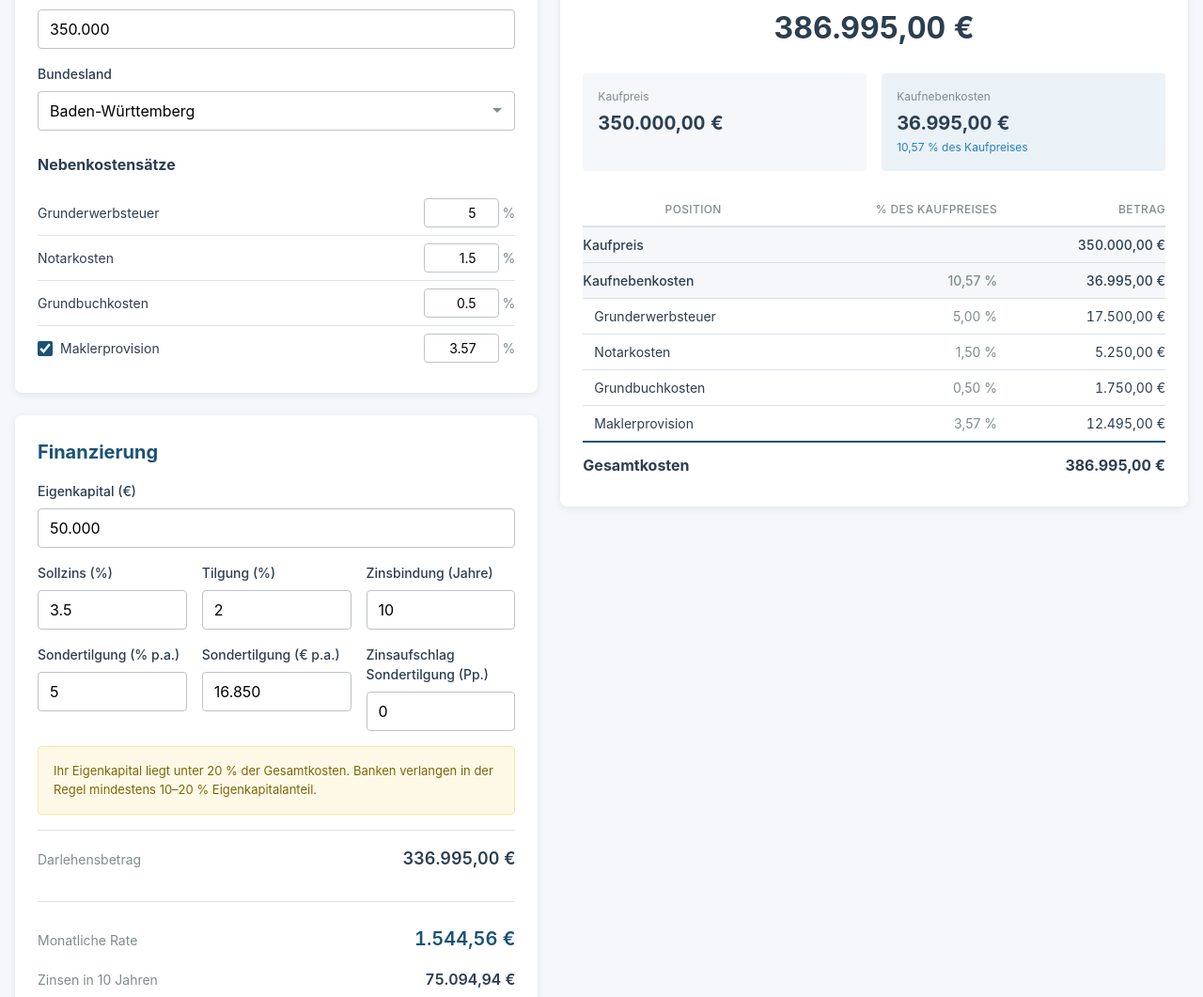
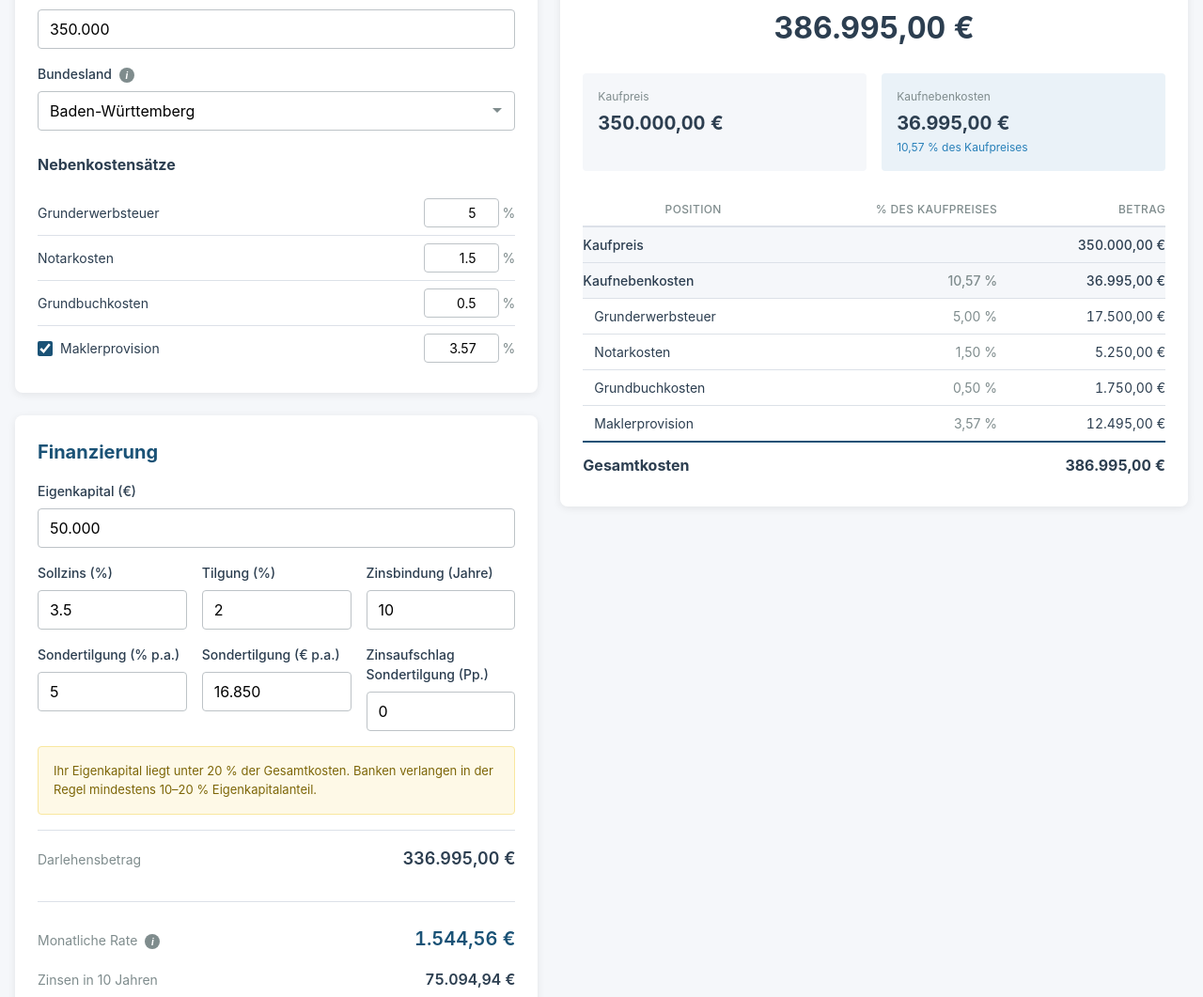
Before and after one commit to PhilippMeissner/immo-calc, an Angular app: page / in a window 1280 px wide. Shown: the part 219-1280 px from the top of the page at 94% size. Built offline with nearby package versions, Linux system fonts and the light colour scheme.

Commit message:
Add info tooltips for monthly rate and Bundesland
Hoverable/focusable info icons explain how the monthly rate is
calculated and why the Bundesland selection is required for
accurate cost computation.

```diff
--- a/src/app/components/cost-input/cost-input.html
+++ b/src/app/components/cost-input/cost-input.html
@@ -16,7 +16,13 @@
   </div>
 
   <div class="form-group">
-    <label for="bundesland">Bundesland</label>
+    <label for="bundesland">
+      Bundesland
+      <span class="info-tooltip" tabindex="0">
+        <span class="info-icon">i</span>
+        <span class="info-tooltip-text">Die Grunderwerbsteuer und übliche Maklergebühren variieren je nach Bundesland. Die Auswahl ermöglicht eine genaue Berechnung der Kaufnebenkosten.</span>
+      </span>
+    </label>
     <select id="bundesland" [value]="selectedBundesland().code" (change)="onBundeslandChange($any($event.target).value)">
       @for (bl of bundeslaender(); track bl.code) {
         <option [value]="bl.code">{{ bl.name }}</option>
--- a/src/app/components/cost-input/cost-input.scss
+++ b/src/app/components/cost-input/cost-input.scss
@@ -114,3 +114,49 @@ h3 {
     }
   }
 }
+
+.info-tooltip {
+  position: relative;
+  display: inline-block;
+  margin-left: 0.25rem;
+  cursor: help;
+
+  .info-icon {
+    display: inline-flex;
+    align-items: center;
+    justify-content: center;
+    width: 1rem;
+    height: 1rem;
+    border-radius: 50%;
+    background: var(--color-text-light);
+    color: #fff;
+    font-size: 0.625rem;
+    font-weight: 700;
+    font-style: italic;
+    line-height: 1;
+    vertical-align: middle;
+  }
+
+  .info-tooltip-text {
+    display: none;
+    position: absolute;
+    bottom: calc(100% + 0.5rem);
+    left: 50%;
+    transform: translateX(-50%);
+    width: 240px;
+    padding: 0.5rem 0.75rem;
+    background: var(--color-text);
+    color: #fff;
+    font-size: 0.75rem;
+    font-weight: 400;
+    line-height: 1.4;
+    border-radius: var(--radius-sm);
+    z-index: 10;
+    pointer-events: none;
+  }
+
+  &:hover .info-tooltip-text,
+  &:focus .info-tooltip-text {
+    display: block;
+  }
+}
--- a/src/app/components/mortgage/mortgage.html
+++ b/src/app/components/mortgage/mortgage.html
@@ -111,7 +111,13 @@
     @if (m.monthlyPayment > 0) {
       <div class="results">
         <div class="result-item">
-          <span class="label">Monatliche Rate</span>
+          <span class="label">
+            Monatliche Rate
+            <span class="info-tooltip" tabindex="0">
+              <span class="info-icon">i</span>
+              <span class="info-tooltip-text">Berechnung: Darlehensbetrag × (Sollzins + Tilgung) / 100 / 12 = {{ loanAmount() | number:'1.2-2':'de-DE' }} € × {{ effectiveInterestRate + repaymentRate() | number:'1.2-2':'de-DE' }} % / 12</span>
+            </span>
+          </span>
           <span class="value big">{{ m.monthlyPayment | number:'1.2-2':'de-DE' }} €</span>
         </div>
         <div class="result-item">
--- a/src/app/components/mortgage/mortgage.scss
+++ b/src/app/components/mortgage/mortgage.scss
@@ -149,6 +149,52 @@ h2 {
   }
 }
 
+.info-tooltip {
+  position: relative;
+  display: inline-block;
+  margin-left: 0.25rem;
+  cursor: help;
+
+  .info-icon {
+    display: inline-flex;
+    align-items: center;
+    justify-content: center;
+    width: 1rem;
+    height: 1rem;
+    border-radius: 50%;
+    background: var(--color-text-light);
+    color: #fff;
+    font-size: 0.625rem;
+    font-weight: 700;
+    font-style: italic;
+    line-height: 1;
+    vertical-align: middle;
+  }
+
+  .info-tooltip-text {
+    display: none;
+    position: absolute;
+    bottom: calc(100% + 0.5rem);
+    left: 50%;
+    transform: translateX(-50%);
+    width: 280px;
+    padding: 0.5rem 0.75rem;
+    background: var(--color-text);
+    color: #fff;
+    font-size: 0.75rem;
+    font-weight: 400;
+    line-height: 1.4;
+    border-radius: var(--radius-sm);
+    z-index: 10;
+    pointer-events: none;
+  }
+
+  &:hover .info-tooltip-text,
+  &:focus .info-tooltip-text {
+    display: block;
+  }
+}
+
 @media (max-width: 480px) {
   .form-row {
     grid-template-columns: 1fr;
```
